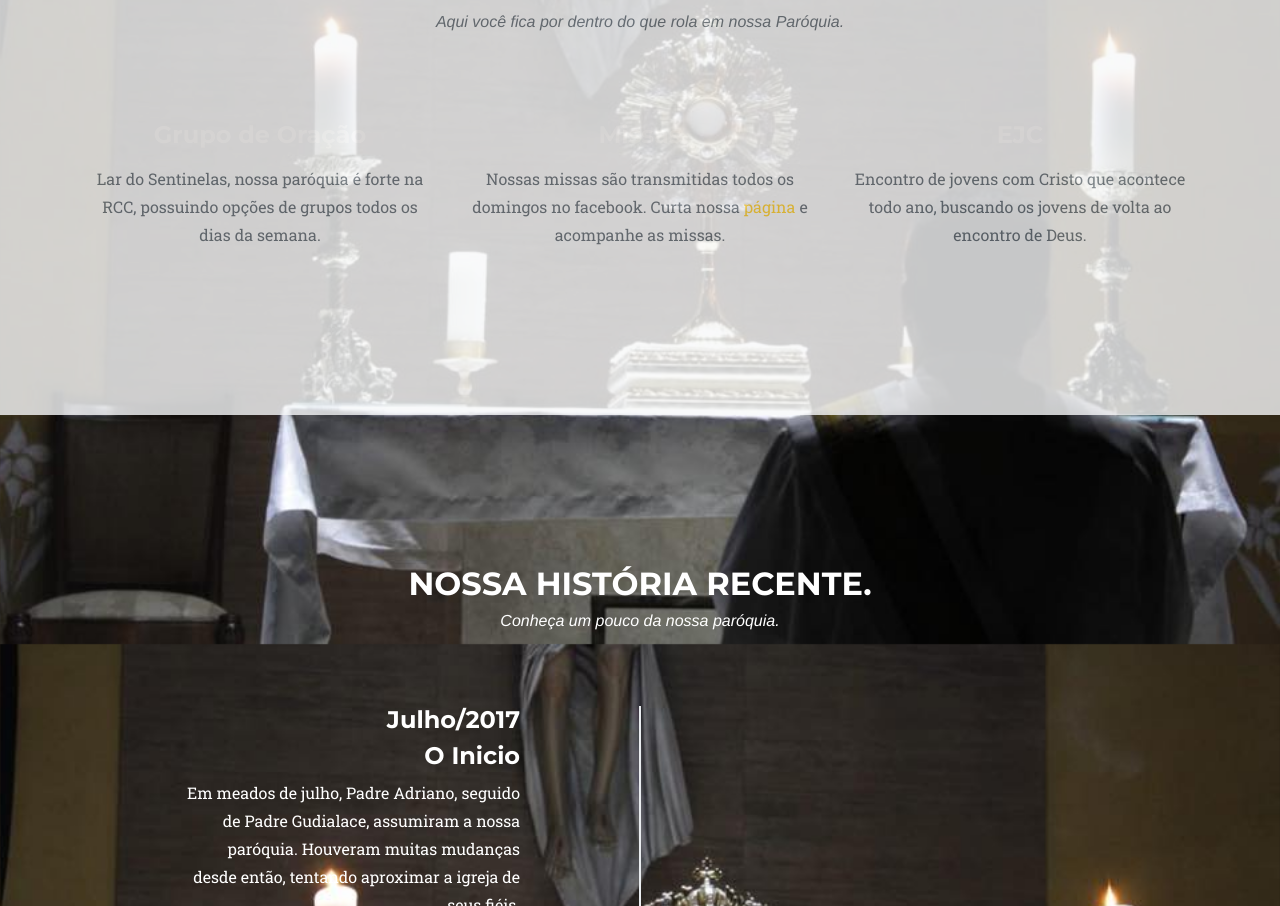
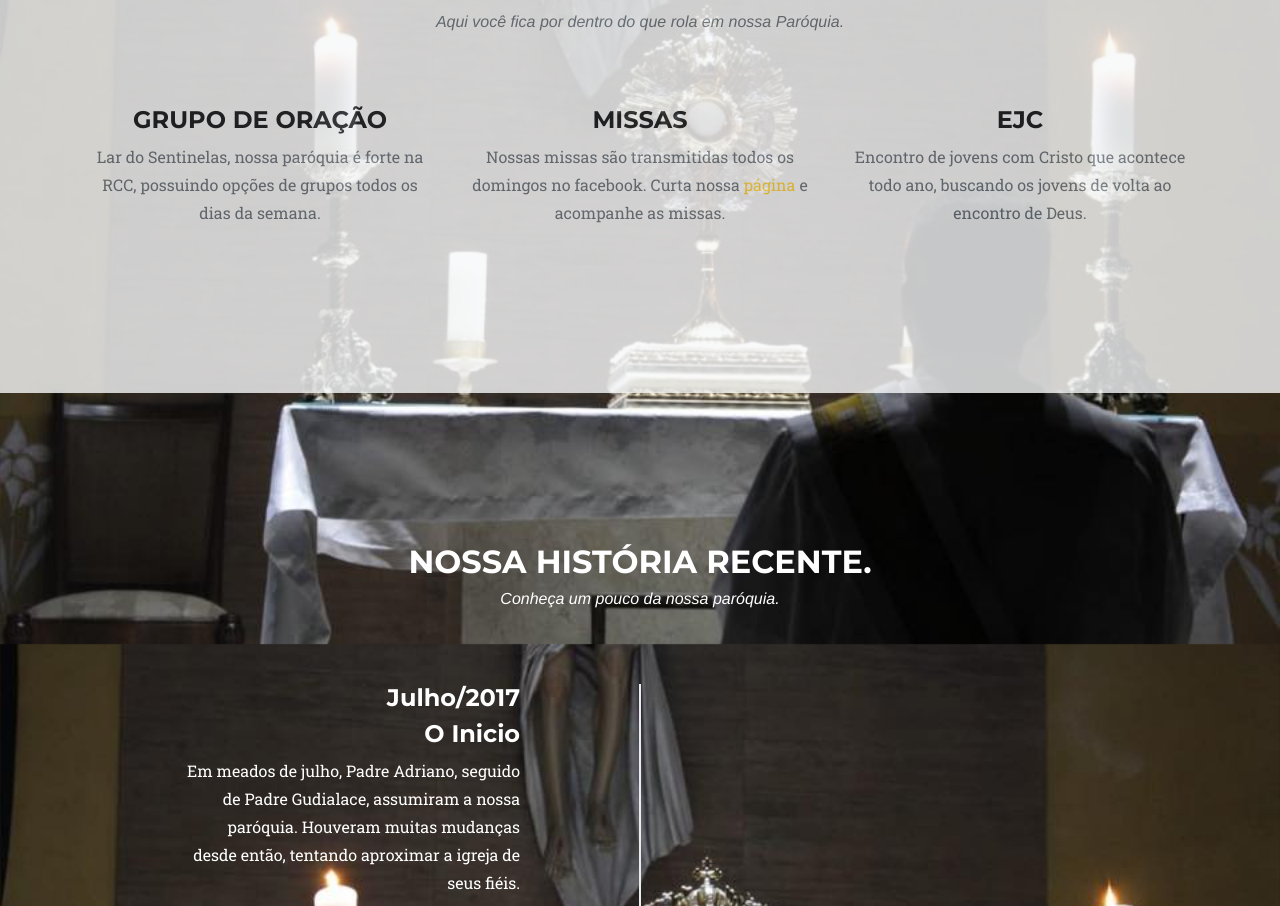
Before and after one commit to tozetti13/tozetti13.github.io, a plain HTML site: page firstry/index.html in a window 1280 px wide. Shown: the part 1060-1966 px from the top of the page. Drawn offline with Linux system fonts and the light colour scheme; a web font is replaced by a local one.

Commit message:
Update index.html

```diff
--- a/firstry/index.html
+++ b/firstry/index.html
@@ -72,15 +72,15 @@
         </div>
         <div class="row text-center">
           <div class="col-md-4">
-            <h4 class="service-heading">Grupo de Oração</h4>
+            <h4 class="section-heading text-uppercase">Grupo de Oração</h4>
             <p class="text-muted">Lar do Sentinelas, nossa paróquia é forte na RCC, possuindo opções de grupos todos os dias da semana.</p>
           </div>
           <div class="col-md-4">
-            <h4 class="service-heading">Missas</h4>
+            <h4 class="section-heading text-uppercase">Missas</h4>
             <p class="text-muted">Nossas missas são transmitidas todos os domingos no facebook. Curta nossa <a href='https://www.facebook.com/paroquianossasenhoradasgracasvv/?rf=282873738865920' target="_blank">página</a> e acompanhe as missas.</p>
           </div>
           <div class="col-md-4">
-            <h4 class="service-heading">EJC</h4>
+            <h4 class="section-heading text-uppercase">EJC</h4>
             <p class="text-muted">Encontro de jovens com Cristo que acontece todo ano, buscando os jovens de volta ao encontro de Deus.</p>
           </div>
         </div>
```
